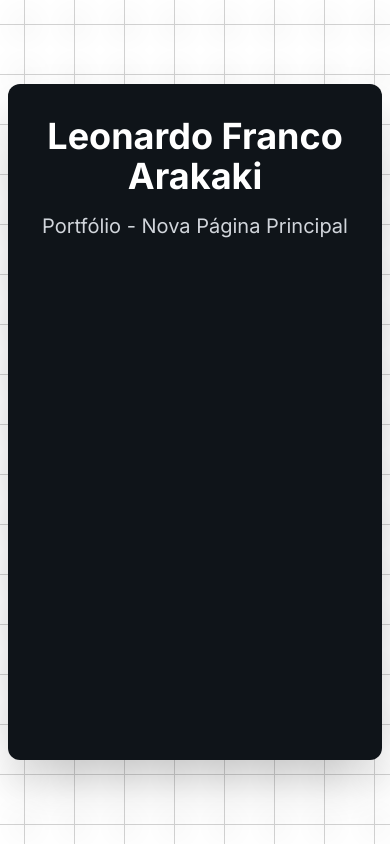
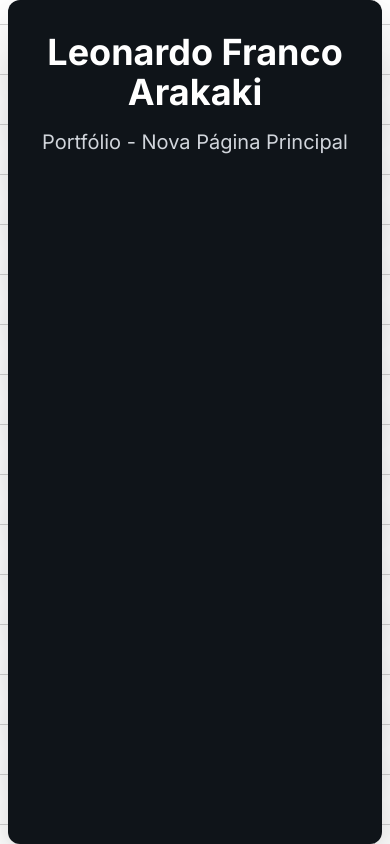
Before and after one commit to rtsarakaki/portfolio-leonardo-arakaki, a Next.js app: page / in a window 390 px wide. Built offline with nearby package versions, Linux system fonts and the light colour scheme.

Commit message:
fix(mobile): Eliminar área branca no topo/base do mobile
- Mobile: Remover items-center (sem centralização vertical)
- Mobile: min-h-screen no MainFrame (altura total da tela)
- Desktop: sm:items-center e sm:min-h-[80vh] (mantido)
- Frame agora ocupa toda a altura no mobile sem área branca

```diff
--- a/src/app/page.tsx
+++ b/src/app/page.tsx
@@ -2,7 +2,7 @@ import MainFrame from '@/components/MainFrame'
 
 export default function Home() {
   return (
-    <div className="min-h-screen px-2 py-0 sm:px-16 sm:py-12 flex items-center justify-center">
+    <div className="min-h-screen px-2 py-0 sm:px-16 sm:py-12 flex justify-center sm:items-center">
       <MainFrame>
         <div className="text-center">
           <h1 className="text-4xl font-bold text-white mb-4">
--- a/src/components/MainFrame.tsx
+++ b/src/components/MainFrame.tsx
@@ -16,7 +16,7 @@ const MainFrame: React.FC<MainFrameProps> = ({ children, className = '' }) => {
         md:p-10
         lg:p-12
         w-full
-        min-h-[80vh]
+        min-h-screen sm:min-h-[80vh]
         relative
         ${className}
       `}
```
